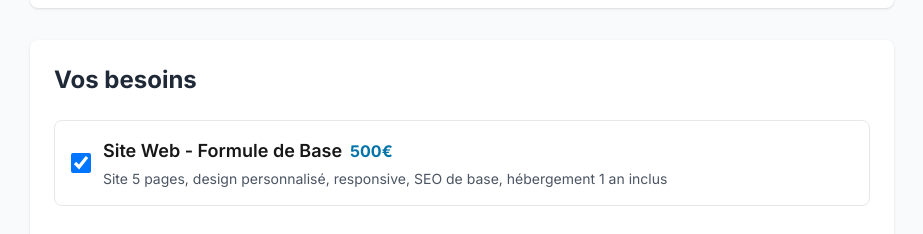
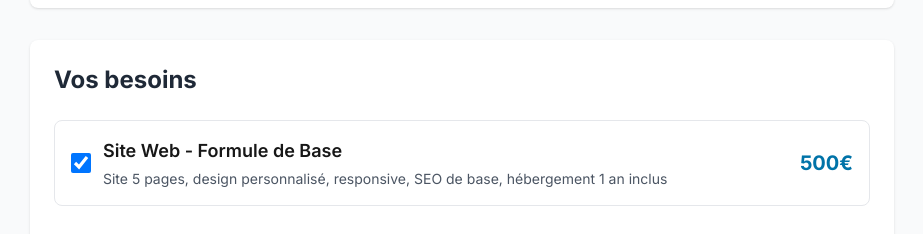
Before and after one commit to Web-Online-Concept/web-online-concept, a Next.js app: page /demande-devis in a window 1280 px wide. Shown: the part 840-1074 px from the top of the page, without its empty margins (178-1101 px from the left). Built offline with nearby package versions, Linux system fonts and the light colour scheme.

Commit message:
Update page.js

```diff
--- a/app/demande-devis/page.js
+++ b/app/demande-devis/page.js
@@ -353,7 +353,8 @@ export default function DemandeDevis() {
 
             {/* Formule de base */}
             <div className="mb-6 p-4 border border-gray-200 rounded-lg">
-              <label className="flex items-center">
+              <label className="flex items-center justify-between">
+                <div className="flex items-center">
                   <input
                     type="checkbox"
                     checked={formData.siteWeb}
@@ -362,9 +363,10 @@ export default function DemandeDevis() {
                   />
                   <div className="ml-3">
                     <span className="font-semibold text-lg">{tarifs.formuleBase.nom}</span>
-                  <span className="ml-2 text-[#0073a8] font-bold">{tarifs.formuleBase.prix}€</span>
                     <p className="text-sm text-gray-600 mt-1">{tarifs.formuleBase.description}</p>
                   </div>
+                </div>
+                <span className="text-[#0073a8] font-bold text-xl ml-4">{tarifs.formuleBase.prix}€</span>
               </label>
             </div>
 
```
Lines whose indentation alone changed are shown as unchanged.
